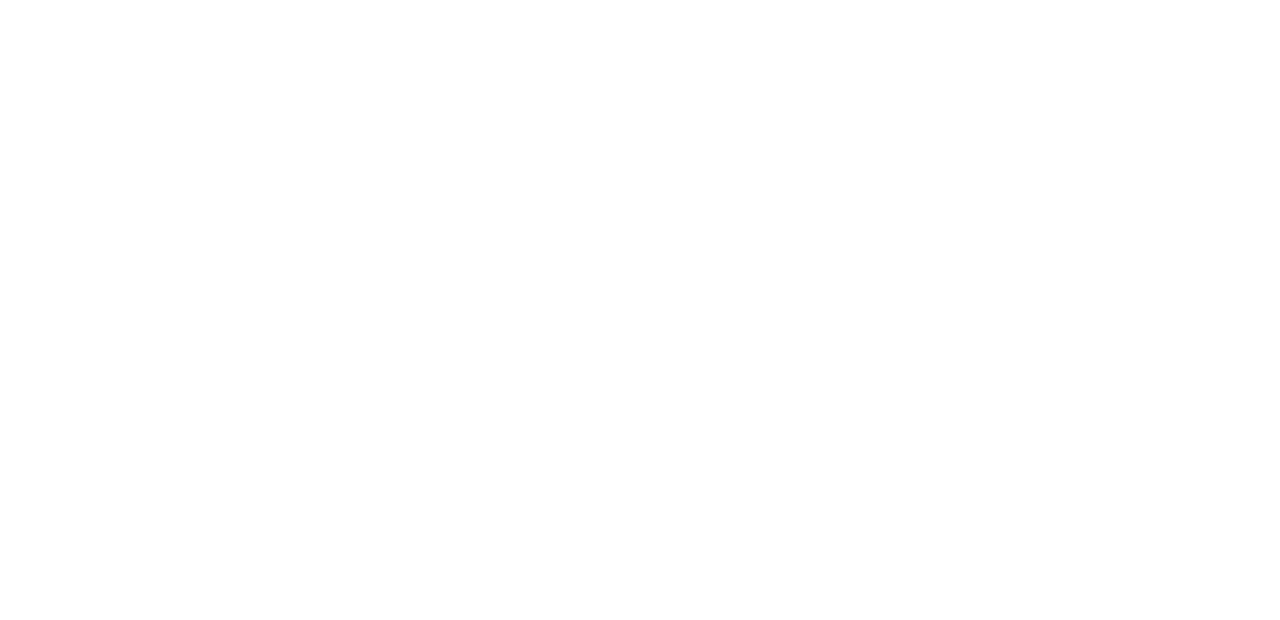
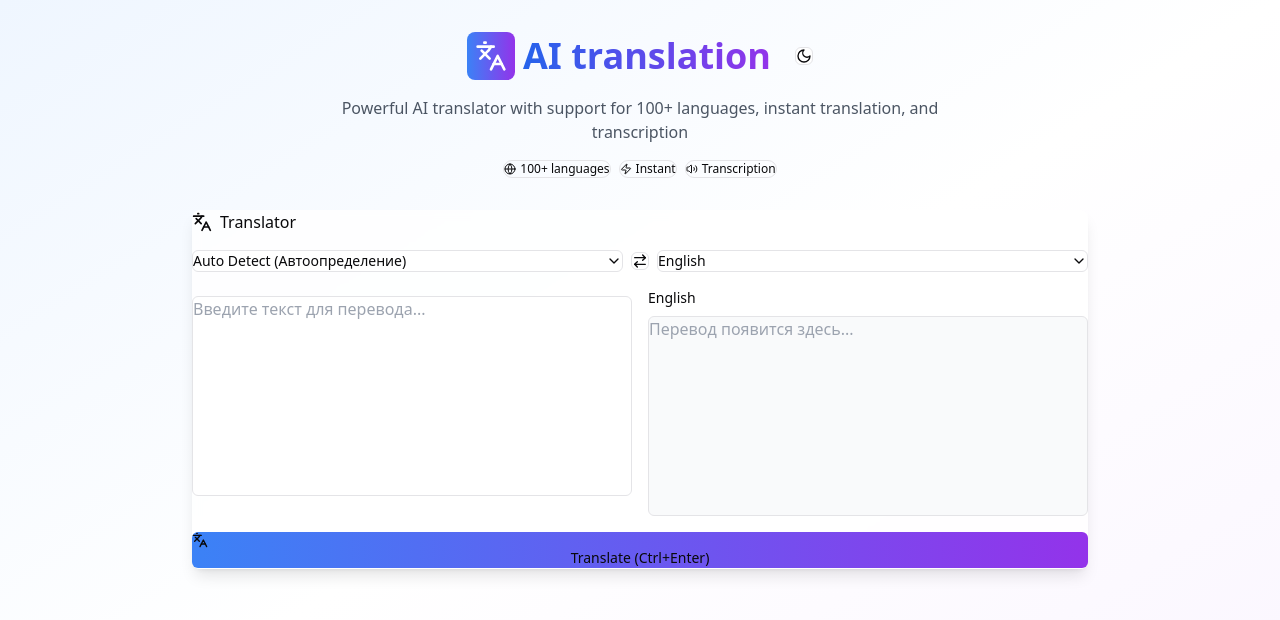
Before and after one commit to Zapotichnyi06/translation-ai, a Next.js app: page / in a window 1280 px wide. Shown: the top 620 px of the page. Built offline with nearby package versions, Linux system fonts and the light colour scheme.

Commit message:
Add TranslatorApp as a general page

```diff
--- a/pages/index.tsx
+++ b/pages/index.tsx
@@ -1,7 +1,8 @@
 import React from 'react';
+import { TranslatorApp } from "@/src/main";
 
 const Home = () => {
-    return <div />;
+    return <TranslatorApp />;
 };
 
 export default Home;
--- a/src/main/index.ts
+++ b/src/main/index.ts
@@ -1 +1 @@
-// export { HomePage } from "@/src/main/components/HomePage/components/HomePage";
+export { TranslatorApp } from "./components"
```
